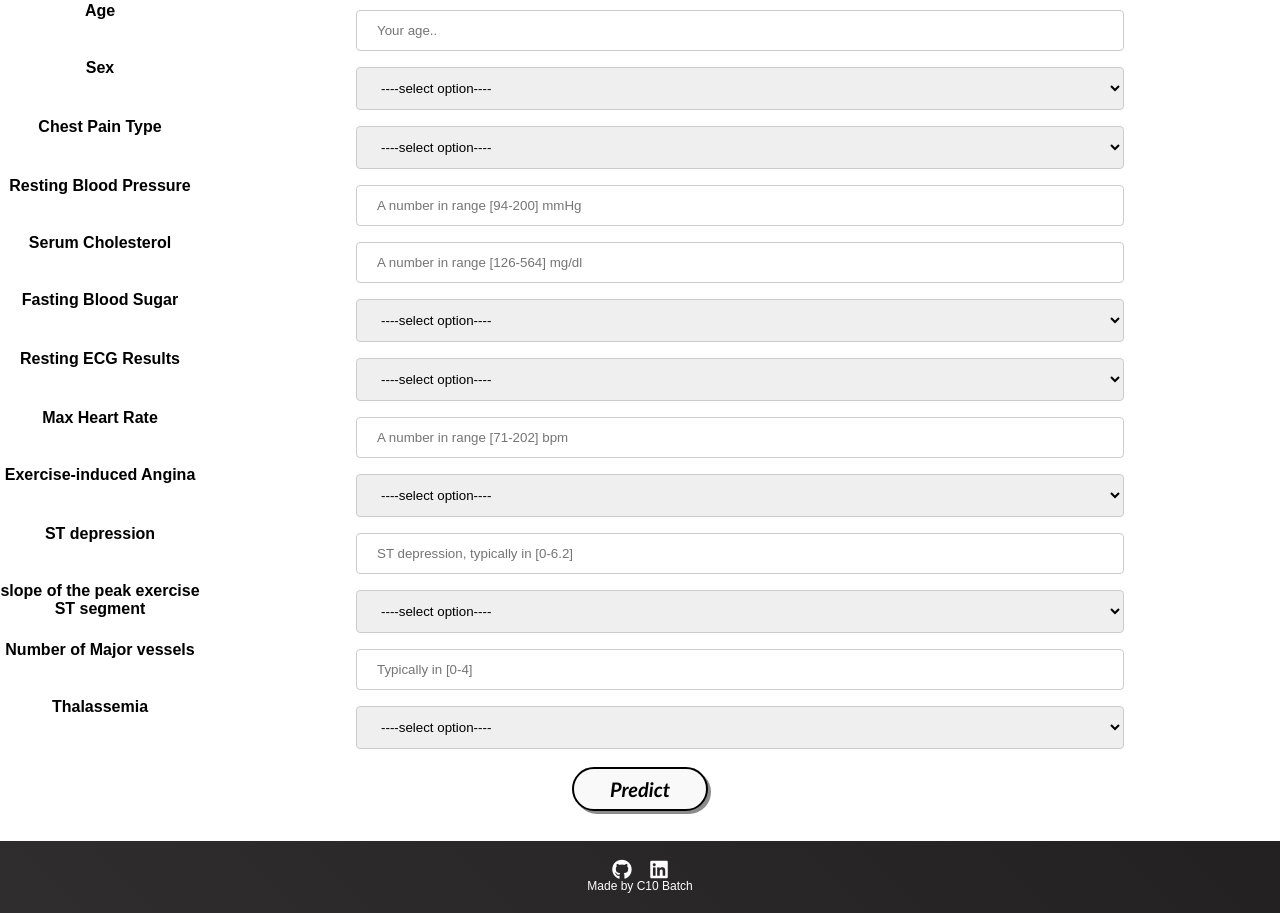
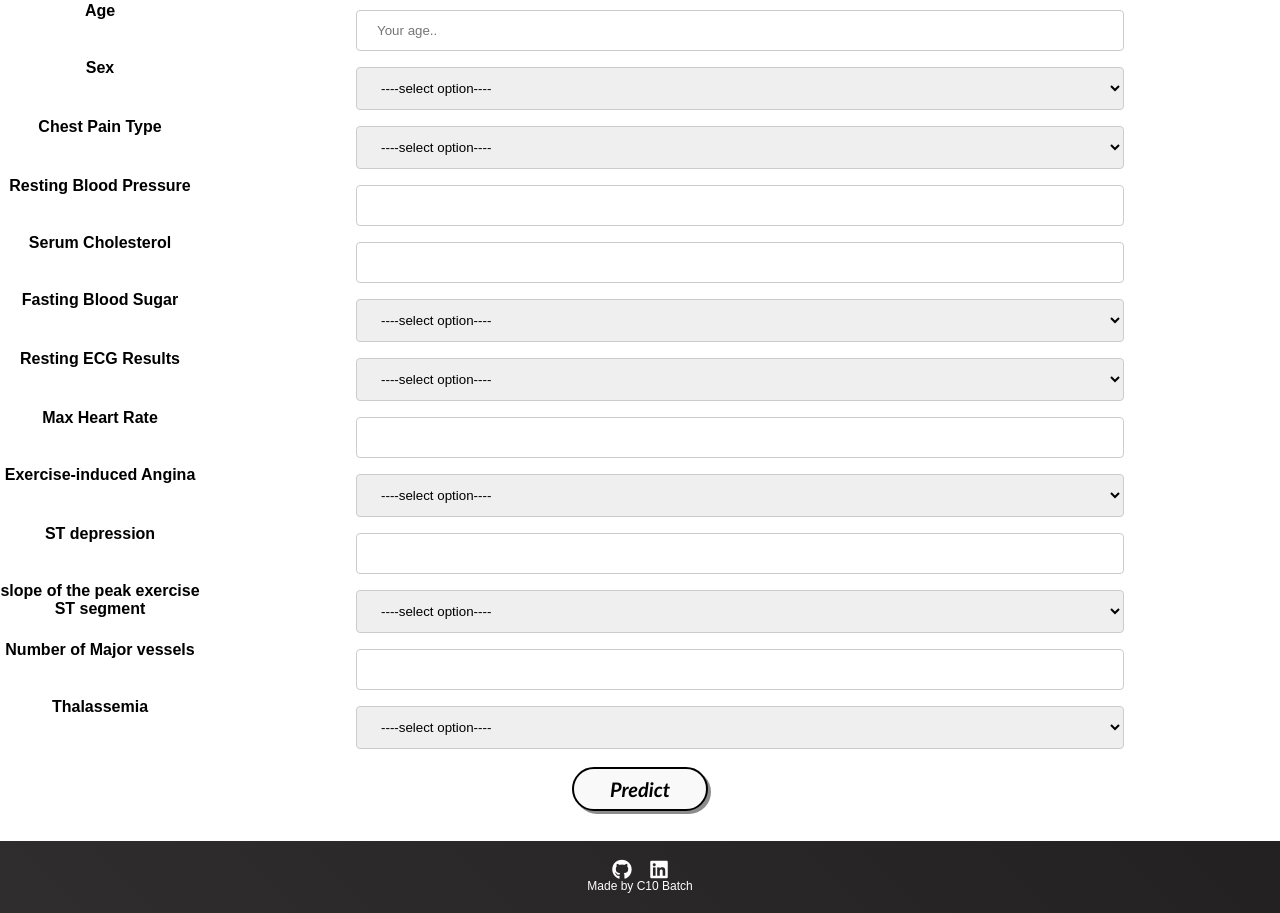
Before and after one commit to YamanuriPrasanth/Heart-Disease-Prediction, a Flask app: page / in a window 1280 px wide. Shown: the part 179-1092 px from the top of the page. Run offline with Flask 2, Linux system fonts and the light colour scheme; parts of the project's set-up code (start-up, migrations or seed data) failed here and were passed over; some libraries are stand-ins or nearby versions.

Commit message:
updation

```diff
--- a/templates/main.html
+++ b/templates/main.html
@@ -54,12 +54,12 @@
 
 
         <label for="trestbps">Resting Blood Pressure</label>
-        <input type="text" id="trestbps" name="trestbps" placeholder="A number in range [94-200] mmHg"><br>
+        <input type="text" id="trestbps" name="trestbps" placeholder=""><br>
 
 
 
         <label for="chol">Serum Cholesterol</label>
-        <input type="text" id="chol" name="chol" placeholder="A number in range [126-564] mg/dl"><br>
+        <input type="text" id="chol" name="chol" placeholder=""><br>
 
 
 
@@ -84,7 +84,7 @@
 
 
         <label for="thalach">Max Heart Rate </label>
-        <input type="text" id="thalach" name="thalach" placeholder="A number in range [71-202] bpm"><br>
+        <input type="text" id="thalach" name="thalach" placeholder=""><br>
 
 
         <label for="exang">Exercise-induced Angina</label>
@@ -96,7 +96,7 @@
 
 
         <label for="oldpeak">ST depression</label>
-        <input type="text" id="oldpeak" name="oldpeak" placeholder="ST depression, typically in [0-6.2]"><br>
+        <input type="text" id="oldpeak" name="oldpeak" placeholder=""><br>
 
 
 
@@ -110,7 +110,7 @@
 
 
         <label for="ca">Number of Major vessels</label>
-        <input type="text" id="ca" name="ca" placeholder="Typically in [0-4]"><br>
+        <input type="text" id="ca" name="ca" placeholder=""><br>
 
 
 
```
Also changed, not shown: 2 other files.
